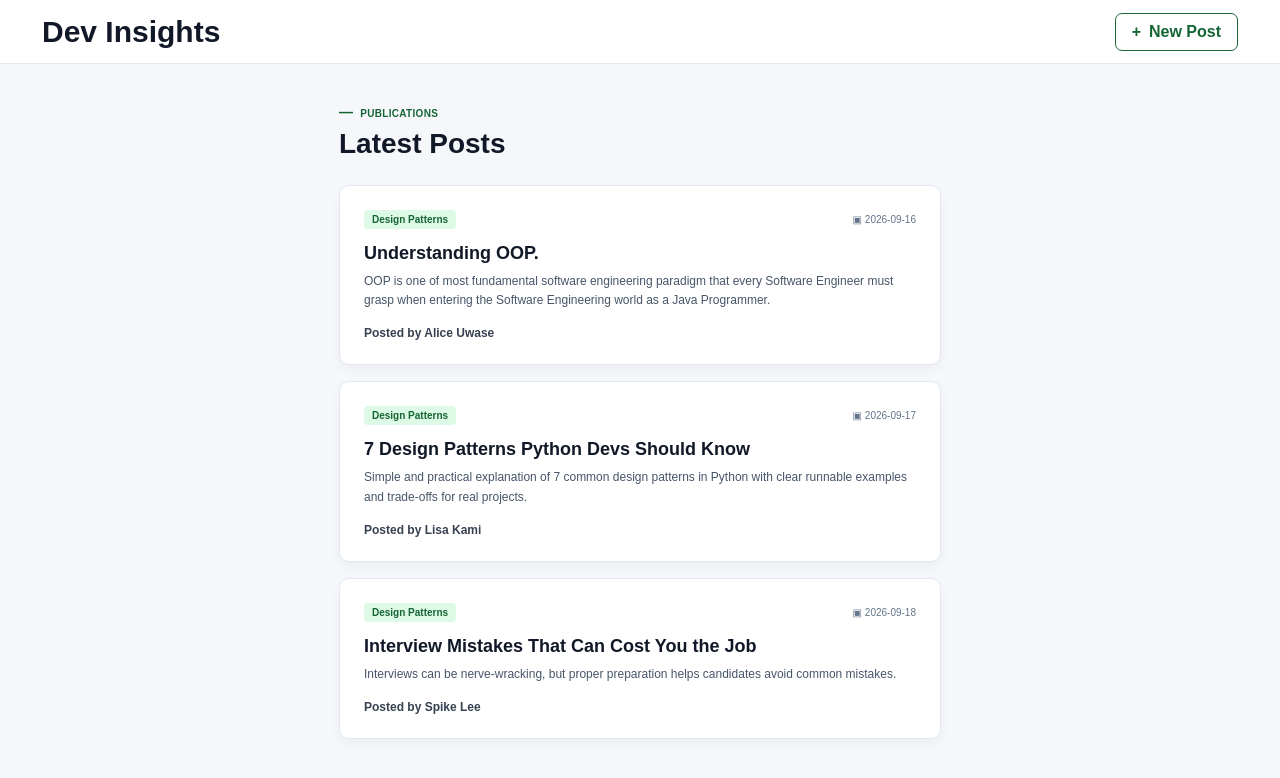
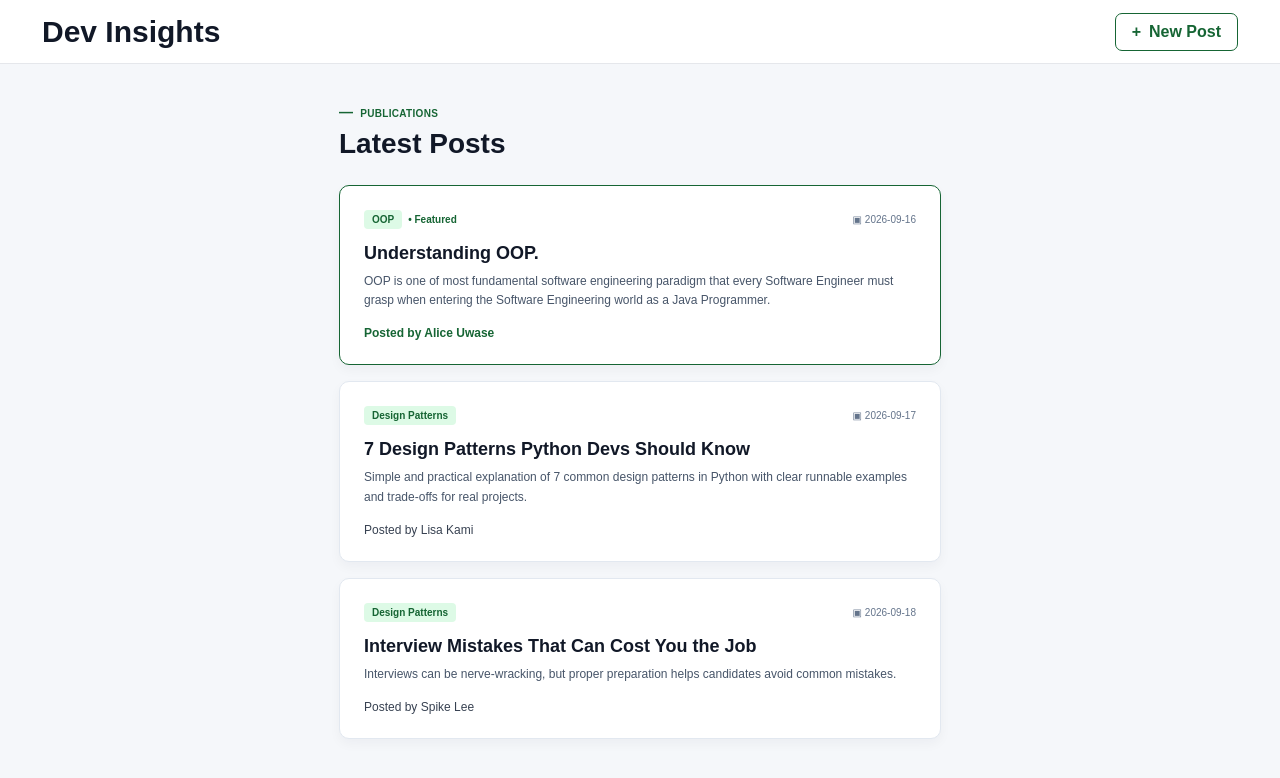
Before and after one commit to AliceUwase/F1_mini-blog-project, a React (Vite) app in the folder mini-blog/: page / in a window 1280 px wide. Shown: the top 778 px of the page. Built offline with nearby package versions, Linux system fonts and the light colour scheme.

Commit message:
feat: update featured author logic

```diff
--- a/mini-blog/src/components/Post/Post.tsx
+++ b/mini-blog/src/components/Post/Post.tsx
@@ -7,7 +7,7 @@ type PostProps = {
 }
 
 function Post({ post }: PostProps) {
-  const isFeaturedAuthor = post.author === 'Keza Grace'
+  const isFeaturedAuthor = post.featured === true
 
   return (
     <article className={isFeaturedAuthor ? 'post featured' : 'post'}>
@@ -30,7 +30,7 @@ function Post({ post }: PostProps) {
       <p className="post-author"
       style={{
         color: isFeaturedAuthor ? '#166534' : '#374151',
-        fontWeight: isFeaturedAuthor ? 800 : 600,
+        fontWeight: isFeaturedAuthor ? 700 : 500,
     }}
       >Posted by {post.author}</p>
     </article>
```
